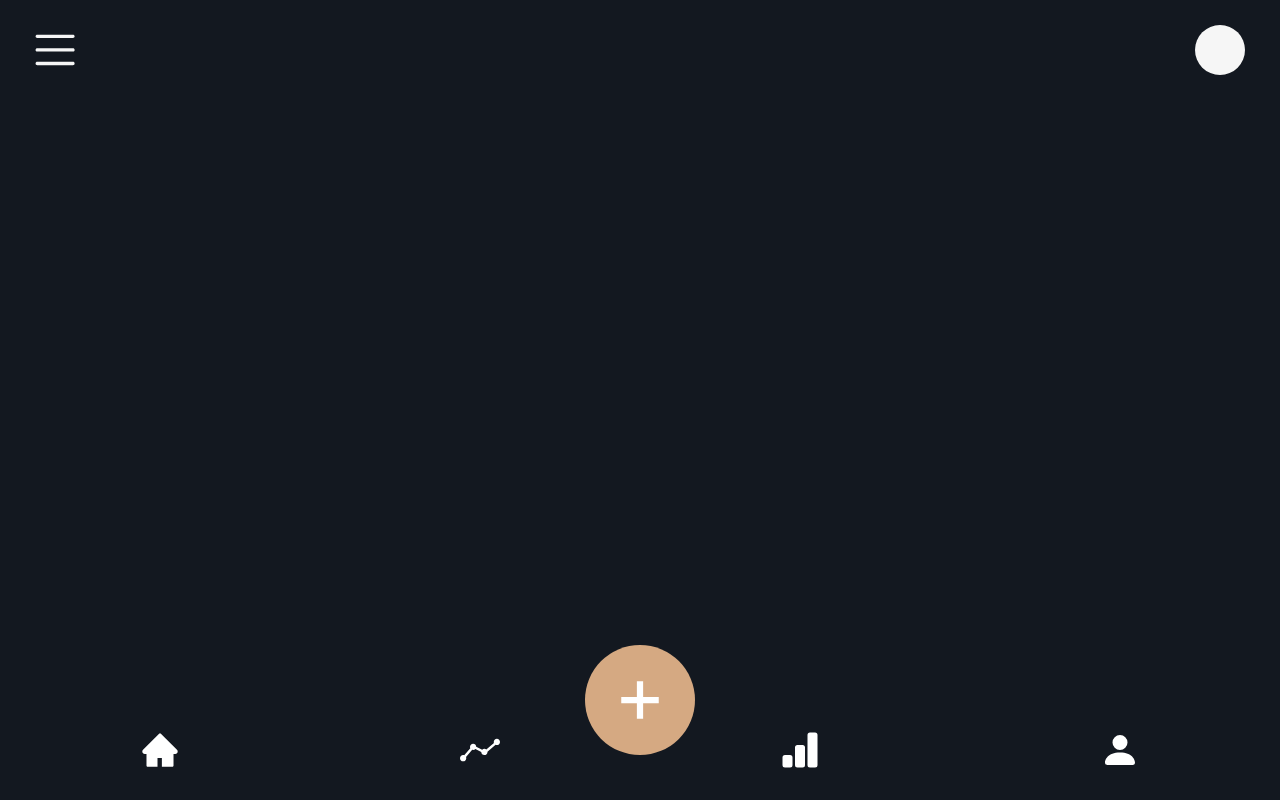
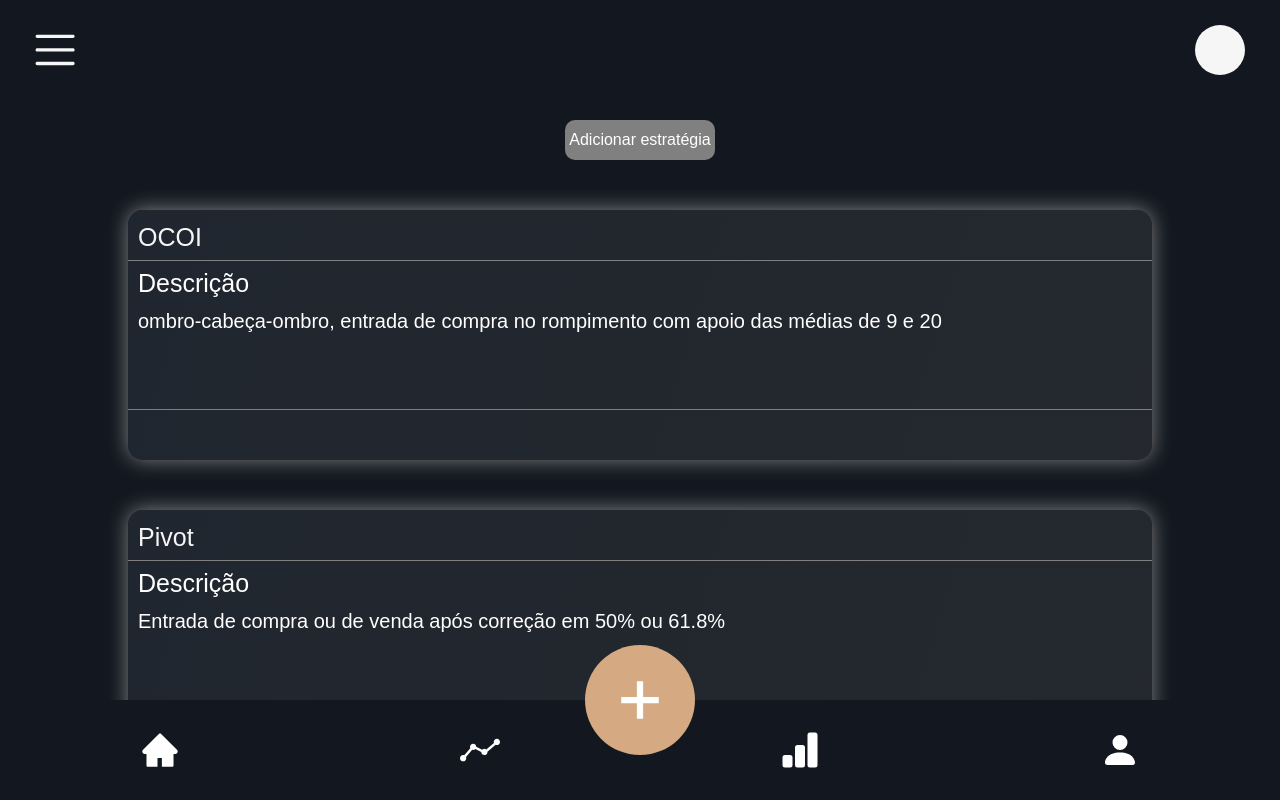
Before and after one commit to VictorHugoCid/tradingDiary-frontend, a React (Create React App) app: page /strategies in a window 1280 px wide. Shown: the top 800 px of the page. Built offline with nearby package versions, Linux system fonts and the light colour scheme; the HTML template or start-up script is replaced by a standard one.

Commit message:
feat: addStrategy Layout

```diff
--- a/src/components/TradeUnit/TradeUnit.js
+++ b/src/components/TradeUnit/TradeUnit.js
@@ -1,30 +1,57 @@
+import dayjs from 'dayjs';
 import styled from 'styled-components';
 
 export default function TradeUnit(props) {
-  // console.log(props.trade);
+  // const trade = {
+  //   amount: 2,
+  //   buyOrSell: "sell",
+  //   createdAt: "2023-02-02T19:16:13.010Z",
+  //   day: "2023-01-03T00:00:00.000Z",
+  //   entryPrice: 5409,
+  //   entryTime: "09:22",
+  //   exitPrice: 5395,
+  //   exitTime: "09:29",
+  //   id: 13,
+  //   isGain: true,
+  //   points: 14,
+  //   stock: "wdo",
+  //   strategyId: 1,
+  //   updatedAt: "2023-02-02T19:16:13.010Z",
+  //   userId: 1,
+  //   value: 280,
+  // }
+  console.log(props.trade);
   return (
     <TradeWrapper>
       <Top>
-        <BuyOrSell props={props.trade.buyOrSell}>{props.trade.buyOrSell}</BuyOrSell>
-        <DateNTime>{props.trade.time}</DateNTime>
+        <BuyOrSell buyOrSell={props.trade.buyOrSell}>{props.trade.buyOrSell}</BuyOrSell>
+        <DateNTime>{dayjs(props.trade.day).format('DD/MM/YYYY')}</DateNTime>
       </Top>
       <Content>
-        <Title props={props.trade.gainOrLoss}>
+        <Title isGain={props.trade.isGain}>
           <div>
             <p>{props.trade.stock}</p>
-            <p>{props.trade.amount} {props.trade.amount >1 ? 'contratos' : 'contrato'}</p>
+            <p>
+              {props.trade.amount} {props.trade.amount > 1 ? 'contratos' : 'contrato'}
+            </p>
           </div>
 
           <h1>{props.trade.points} pontos</h1>
         </Title>
         <Details>
-          <div>{props.trade.entryPrice}</div>
-          <div>{props.trade.exitPrice}</div>
+          <div>
+            <p>{props.trade.entryPrice}</p>
+            <p>{props.trade.entryTime}</p>
+          </div>
+          <div>
+            <p>{props.trade.exitPrice}</p>
+            <p>{props.trade.exitTime}</p>
+          </div>
         </Details>
       </Content>
       <Bottom>
-        <GainOrLoss props={props.trade.gainOrLoss}>{props.trade.gainOrLoss}</GainOrLoss>
-        <Value props={props.trade.gainOrLoss}> {props.trade.value}</Value>
+        <GainOrLoss isGain={props.trade.isGain}>{props.trade.gainOrLoss}</GainOrLoss>
+        <Value isGain={props.trade.isGain}> {props.trade.value}</Value>
       </Bottom>
     </TradeWrapper>
   );
@@ -63,7 +90,7 @@ const BuyOrSell = styled.div`
   width: 20px;
   height: 20px;
 
-  color: ${(props) => (props.props === 'Buy' ? '#5afe33' : '#ff0000')};
+  color: ${(props) => (props.buyOrSell.toLowerCase() === 'buy' ? '#5afe33' : '#ff0000')};
 `;
 const DateNTime = styled.div`
   height: 20px;
@@ -86,12 +113,22 @@ const Title = styled.div`
 
   h1 {
     font-size: 25px;
-    color: ${(props) => (props.props === 'gain' ? '#5afe33' : '#ff0000')};
+    color: ${(props) => (props.isGain ? '#5afe33' : '#ff0000')};
   }
 `;
 const Details = styled.div`
   display: flex;
   justify-content: space-evenly;
+
+  div{
+    display: flex;
+    flex-direction: column;
+    align-items: center;
+  }
+
+  p{
+    margin-bottom: 5px;
+  }
 `;
 
 const Bottom = styled.div`
@@ -107,9 +144,9 @@ const Bottom = styled.div`
 `;
 
 const GainOrLoss = styled.div`
-  color: ${(props) => (props.props === 'gain' ? '#5afe33' : '#ff0000')};
+  color: ${(props) => (props.isGain ? '#5afe33' : '#ff0000')};
 `;
 
 const Value = styled.div`
-  color: ${(props) => (props.props === 'gain' ? '#5afe33' : '#ff0000')};
+  color: ${(props) => (props.isGain ? '#5afe33' : '#ff0000')};
 `;
--- a/src/pages/strategies/AddStrategy.js
+++ b/src/pages/strategies/AddStrategy.js
@@ -4,9 +4,9 @@ import styled from 'styled-components';
 import GlobalContext from '../../contexts/globalContext';
 import useToken from '../../hooks/useToken';
 
-import * as strategyApi from '../../services/strategyApi';
+import * as strategyApi from '../../services/strategiesApi';
 
-export default function StrategyTrade() {
+export default function AddStrategy() {
   const { setShowAddStrategy } = useContext(GlobalContext);
 
   // NAO SEI SE PRECISA DO TOKEN
@@ -22,8 +22,8 @@ export default function StrategyTrade() {
     // console.log(form)
 
     try {
-      const trade = strategyApi.postTrade(token, form);
-      toast('Trade adicionado');
+      const strategy = strategyApi.postStrategy(token, form);
+      toast('Estratégia adicionada adicionado');
     } catch (err) {
       toast('Deu ruim aí!');
     }
@@ -35,21 +35,28 @@ export default function StrategyTrade() {
   }
 
   return (
-    <AddTradeWrapper>
+    <AddStrategyWrapper>
       <Veil onClick={() => setShowAddStrategy(false)}></Veil>
       <Box >
           <Form onSubmit={submit}>
+          <Box2>
+              <p>Nome da estratégia</p>
+
             <Input
               type="text"
-              placeholder="Nomde da estratégia"
+              placeholder="Nome da estratégia"
               name="name"
               fullWidth
               value={form.name}
               onChange={(e) => handleForm(e)}
               required
-              // disabled={loadingSignUp}
             />
-            <Input
+            </Box2>
+
+            <Box2>
+              <p>Descrição</p>
+
+            <Description
               type="text"
               placeholder="Descrição"
               name="description"
@@ -57,15 +64,16 @@ export default function StrategyTrade() {
               value={form.description}
               onChange={(e) => handleForm(e)}
               required
-              // disabled={loadingSignUp}
             />
+            </Box2>
 
-            <Button type="submit" fullWidth /* disabled={loadingSignUp} */>
+
+            <Button type="submit" fullWidth >
               Enviar
             </Button>
           </Form>
       </Box>
-    </AddTradeWrapper>
+    </AddStrategyWrapper>
   );
 }
 
@@ -81,7 +89,7 @@ const Veil = styled.div`
   opacity: 0.5;
 `;
 
-const AddTradeWrapper = styled.div`
+const AddStrategyWrapper = styled.div`
   display: flex;
   justify-content: center;
   align-items: center;
@@ -117,21 +125,27 @@ const Form = styled.form`
   justify-content:space-evenly;
 
 `;
-// const Test = styled.div`
-//   height: 100%;
-//   background-color: green;
-//   display: flex;
-//   flex-direction: column;
-//   align-items: center;
-//   justify-content: center;
-
-// `;
 
 const Input = styled.input`
   height: 40px;
   max-width: 300px;
   min-width: 150px;
-  /* margin-bottom: 10px; */
+  font-size: 16px;
+
+  :focus{
+    border: 0.5px solid red;
+  }
+
+`;
+
+const Description = styled.textarea`
+  height: 140px;
+  min-width: 150px;
+  width: 300px;
+  min-height: 50px;
+  padding: 5px;
+  font-size: 14px;
+
 `;
 
 const Button = styled.button`
@@ -145,3 +159,20 @@ const Button = styled.button`
 
   cursor: pointer;
 `;
+
+const Box2 = styled.div`
+  height: auto;
+  min-width: 150px;
+  /* background-color: red; */
+
+  background-color: #131820;
+  color: grey;
+
+  p{
+    font-size: 18px;
+    margin-bottom: 5px;
+    color: #f6f6f6;
+  }
+
+  cursor: pointer;
+`;
--- a/src/pages/strategies/Strategies.js
+++ b/src/pages/strategies/Strategies.js
@@ -3,30 +3,40 @@ import styled from 'styled-components';
 import StrategyUnit from '../../components/StrategyUnit/StrategyUnit';
 import GlobalContext from '../../contexts/globalContext';
 import AddTrade from '../trades/AddTrade';
+import AddStrategy from './AddStrategy';
 
 export default function Strategies() {
-  const { setShowHeader, setShowFooter, showAddTrade } = useContext(GlobalContext);
+  const { setShowHeader, setShowFooter, showAddTrade, showAddStrategy, setShowAddStrategy } = useContext(GlobalContext);
   setShowHeader(true);
   setShowFooter(true);
 
   const strategies = [
-    // {
-    //   name: 'OCOI',
-    //   description: 'ombro-cabeça-ombro, entrada de compra no rompimento com apoio das médias de 9 e 20',
-    // },
-    // {
-    //   name: 'Pivot',
-    //   description: 'Entrada de compra ou de venda após correção em 50% ou 61.8%',
-    // },
-    // {
-    //   name: 'Pivot',
-    //   description: 'Entrada de compra ou de venda após correção em 50% ou 61.8%',
-    // },
+    {
+      name: 'OCOI',
+      description: 'ombro-cabeça-ombro, entrada de compra no rompimento com apoio das médias de 9 e 20',
+    },
+    {
+      name: 'Pivot',
+      description: 'Entrada de compra ou de venda após correção em 50% ou 61.8%',
+    },
+    {
+      name: 'Pivot',
+      description: 'Entrada de compra ou de venda após correção em 50% ou 61.8%',
+    },
   ];
+
+  function handleAddStrategy() {
+
+    setShowAddStrategy(true);
+  }
 
   return (
     <StrategiesWrapper>
+      {console.log(showAddStrategy)}
+      {showAddStrategy ? <AddStrategy /> : <></>}
+
       <Line></Line>
+      <Button onClick={()=> handleAddStrategy()}>Adicionar estratégia</Button>
       {showAddTrade ? <AddTrade /> : <></>}
       {strategies.map((value, index) => {
         return <StrategyUnit key={index} strategy={value} />;
@@ -53,3 +63,20 @@ const StrategiesWrapper = styled.div`
 const Line = styled.div`
   margin-bottom: 120px;
 `;
+
+const Button = styled.div`
+  width: 150px;
+  height: 40px;
+  border-radius: 10px;
+
+  display: flex;
+  justify-content: center;
+  align-items: center;
+  flex-wrap: wrap;
+  text-align: center;
+
+  font-size: 16px;
+  background-color: grey;
+
+  cursor: pointer;
+`;
--- a/src/pages/trades/Trades.js
+++ b/src/pages/trades/Trades.js
@@ -25,26 +25,7 @@ export default function Trades() {
       alert('Selecione as datas');
       return;
     }
-    // função de requisição
 
-    // const trade = {
-    //   amount: 2,
-    //   buyOrSell: "sell",
-    //   createdAt: "2023-02-02T19:16:13.010Z",
-    //   day: "2023-01-03T00:00:00.000Z",
-    //   entryPrice: 5409,
-    //   entryTime: "09:22",
-    //   exitPrice: 5395,
-    //   exitTime: "09:29",
-    //   id: 13,
-    //   isGain: true,
-    //   points: 14,
-    //   stock: "wdo",
-    //   strategyId: 1,
-    //   updatedAt: "2023-02-02T19:16:13.010Z",
-    //   userId: 1,
-    //   value: 280,
-    // }
     const body = {
       startDate: dayjs(dateTest.startDate).format('YYYY/MM/DD'),
       endDate: dayjs(dateTest.endDate).format('YYYY/MM/DD')
@@ -59,8 +40,6 @@ export default function Trades() {
     }
     setMandou(true);
   }
-
-  const array = []
 
   return (
     <TradesWrapper>
--- a/src/services/strategiesApi.js
+++ b/src/services/strategiesApi.js
@@ -5,17 +5,17 @@ export async function getStrategies(token) {
   return response.data;
 }
 
-export async function poststrategy(token) {
+export async function postStrategy(token) {
   const response = await api.post('/strategies', {token});
   return response.data;
 }
 
-export async function updatestrategy(token) {
+export async function updateStrategy(token) {
   const response = await api.put('/strategies', {token});
   return response.data;
 }
 
-export async function deletestrategy(token) {
+export async function deleteStrategy(token) {
   const response = await api.delete('/strategies', {token});
   return response.data;
 }
```
